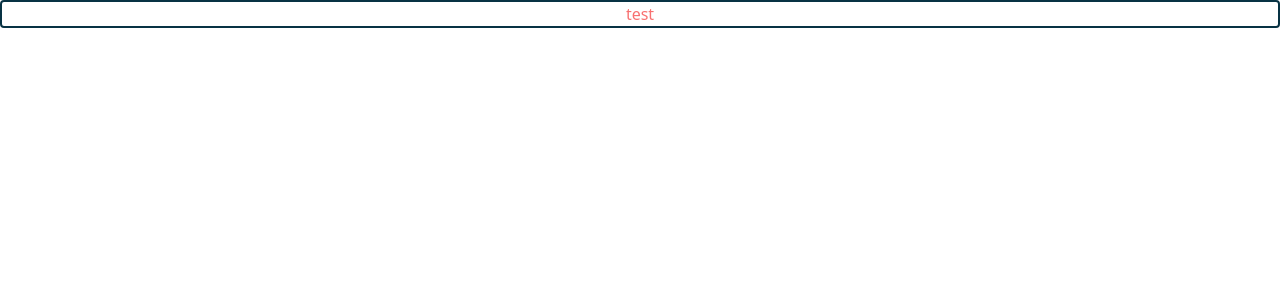
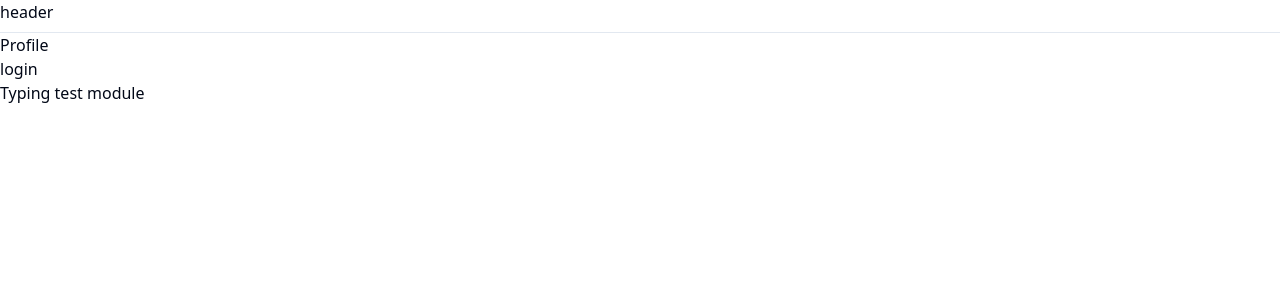
Before and after one commit to 5vver/typing-test-app, a React (Vite) app in the folder client/: page / in a window 1280 px wide. Shown: the top 300 px of the page. Built offline with nearby package versions, Linux system fonts and the light colour scheme; the HTML template or start-up script is replaced by a standard one.

Commit message:
feat: router init & basic routes set up

```diff
--- a/client/package.json
+++ b/client/package.json
@@ -7,10 +7,13 @@
     "dev": "vite",
     "build": "tsc -b && vite build",
     "lint": "eslint . --ext ts,tsx --report-unused-disable-directives --max-warnings 0",
-    "preview": "vite preview"
+    "preview": "vite preview",
+    "generate-routes": "tsr generate",
+    "watch-routes": "tsr watch"
   },
   "dependencies": {
     "@tanstack/react-query": "^5.51.11",
+    "@tanstack/react-router": "^1.45.7",
     "axios": "^1.7.2",
     "class-variance-authority": "^0.7.0",
     "clsx": "^2.1.1",
@@ -22,6 +25,7 @@
     "tailwindcss-animate": "^1.0.7"
   },
   "devDependencies": {
+    "@tanstack/router-cli": "^1.45.7",
     "@tanstack/router-devtools": "^1.45.7",
     "@tanstack/router-plugin": "^1.45.7",
     "@types/node": "^20.14.11",
--- a/client/src/App.tsx
+++ b/client/src/App.tsx
@@ -1,5 +1,17 @@
+import { RouterProvider } from "@tanstack/react-router";
+import { auth } from "@/utils/auth.ts";
+import { createRouter } from "./utils/router.tsx";
+
+const router = createRouter();
+
 function App() {
-  return <div className='rounded border-2 border-cyan-950 text-red-400 text-center'>test</div>;
+  return (
+    <RouterProvider
+      router={router}
+      defaultPreload="intent"
+      context={{ auth }}
+    />
+  );
 }
 
 export default App;
--- /dev/null
+++ b/client/src/routeTree.gen.ts
@@ -0,0 +1,115 @@
+/* prettier-ignore-start */
+
+/* eslint-disable */
+
+// @ts-nocheck
+
+// noinspection JSUnusedGlobalSymbols
+
+// This file is auto-generated by TanStack Router
+
+// Import Routes
+
+import { Route as rootRoute } from './routes/__root'
+import { Route as LoginImport } from './routes/login'
+import { Route as AuthImport } from './routes/_auth'
+import { Route as IndexImport } from './routes/index'
+import { Route as AuthProfileImport } from './routes/_auth.profile'
+
+// Create/Update Routes
+
+const LoginRoute = LoginImport.update({
+  path: '/login',
+  getParentRoute: () => rootRoute,
+} as any)
+
+const AuthRoute = AuthImport.update({
+  id: '/_auth',
+  getParentRoute: () => rootRoute,
+} as any)
+
+const IndexRoute = IndexImport.update({
+  path: '/',
+  getParentRoute: () => rootRoute,
+} as any)
+
+const AuthProfileRoute = AuthProfileImport.update({
+  path: '/profile',
+  getParentRoute: () => AuthRoute,
+} as any)
+
+// Populate the FileRoutesByPath interface
+
+declare module '@tanstack/react-router' {
+  interface FileRoutesByPath {
+    '/': {
+      id: '/'
+      path: '/'
+      fullPath: '/'
+      preLoaderRoute: typeof IndexImport
+      parentRoute: typeof rootRoute
+    }
+    '/_auth': {
+      id: '/_auth'
+      path: ''
+      fullPath: ''
+      preLoaderRoute: typeof AuthImport
+      parentRoute: typeof rootRoute
+    }
+    '/login': {
+      id: '/login'
+      path: '/login'
+      fullPath: '/login'
+      preLoaderRoute: typeof LoginImport
+      parentRoute: typeof rootRoute
+    }
+    '/_auth/profile': {
+      id: '/_auth/profile'
+      path: '/profile'
+      fullPath: '/profile'
+      preLoaderRoute: typeof AuthProfileImport
+      parentRoute: typeof AuthImport
+    }
+  }
+}
+
+// Create and export the route tree
+
+export const routeTree = rootRoute.addChildren({
+  IndexRoute,
+  AuthRoute: AuthRoute.addChildren({ AuthProfileRoute }),
+  LoginRoute,
+})
+
+/* prettier-ignore-end */
+
+/* ROUTE_MANIFEST_START
+{
+  "routes": {
+    "__root__": {
+      "filePath": "__root.tsx",
+      "children": [
+        "/",
+        "/_auth",
+        "/login"
+      ]
+    },
+    "/": {
+      "filePath": "index.tsx"
+    },
+    "/_auth": {
+      "filePath": "_auth.tsx",
+      "children": [
+        "/_auth/profile"
+      ]
+    },
+    "/login": {
+      "filePath": "login.tsx"
+    },
+    "/_auth/profile": {
+      "filePath": "_auth.profile.tsx",
+      "parent": "/_auth"
+    }
+  }
+}
+ROUTE_MANIFEST_END */
--- /dev/null
+++ b/client/src/routes/__root.tsx
@@ -0,0 +1,33 @@
+import { FC } from "react";
+
+import {
+  createRootRouteWithContext,
+  Link,
+  Outlet,
+} from "@tanstack/react-router";
+import { Auth } from "@/utils/auth.ts";
+
+const RootComponent: FC = () => (
+  <div className="flex-col gap-2">
+    <div className="h-8 w-full text-left">header</div>
+    <hr />
+    <div className="flex-col gap-4">
+      <div>
+        <Link to="/profile" preload="intent">
+          Profile
+        </Link>
+      </div>
+      <div>
+        <Link to="/login" preload="intent">
+          login
+        </Link>
+      </div>
+    </div>
+
+    <Outlet />
+  </div>
+);
+
+export const Route = createRootRouteWithContext<{ auth: Auth }>()({
+  component: RootComponent,
+});
--- /dev/null
+++ b/client/src/routes/_auth.profile.tsx
@@ -0,0 +1,11 @@
+import { createFileRoute } from "@tanstack/react-router";
+
+export const Route = createFileRoute("/_auth/profile")({
+  component: ProfileComponent,
+});
+
+function ProfileComponent() {
+  const { username } = Route.useRouteContext();
+
+  return <div>Username: {username}</div>;
+}
--- /dev/null
+++ b/client/src/routes/_auth.tsx
@@ -0,0 +1,14 @@
+import { createFileRoute, redirect } from "@tanstack/react-router";
+
+export const Route = createFileRoute("/_auth")({
+  beforeLoad: ({ context, location }) => {
+    if (context.auth.status !== "loggedIn") {
+      throw redirect({
+        to: "/login",
+        search: { redirectTo: location.pathname },
+      });
+    }
+
+    return { username: context.auth.username };
+  },
+});
--- /dev/null
+++ b/client/src/routes/index.tsx
@@ -0,0 +1,5 @@
+import { createFileRoute } from '@tanstack/react-router'
+
+export const Route = createFileRoute('/')({
+  component: () => <div>Typing test module</div>
+})
--- /dev/null
+++ b/client/src/routes/login.tsx
@@ -0,0 +1,10 @@
+import { createFileRoute } from "@tanstack/react-router";
+import { FC } from "react";
+
+const LoginComponent: FC = () => {
+  return <div>Hello /login!</div>;
+};
+
+export const Route = createFileRoute("/login")({
+  component: LoginComponent,
+});
--- /dev/null
+++ b/client/src/utils/auth.ts
@@ -0,0 +1,24 @@
+export type Auth = {
+  login: (username: string, password: string) => void;
+  logout: () => void;
+  status: "loggedIn" | "loggedOut";
+  username?: string;
+};
+
+const login = (username: string, password: string) => {
+  auth.status = "loggedIn";
+  auth.username = username;
+  console.log(password);
+};
+
+const logout = () => {
+  auth.status = "loggedOut";
+  auth.username = undefined;
+};
+
+export const auth: Auth = {
+  status: "loggedOut",
+  username: undefined,
+  login,
+  logout,
+};
--- /dev/null
+++ b/client/src/utils/router.tsx
@@ -0,0 +1,17 @@
+import { createRouter as createTanStackRouter } from "@tanstack/react-router";
+import { routeTree } from "../routeTree.gen.ts";
+
+export function createRouter() {
+  const router = createTanStackRouter({
+    routeTree,
+    context: { auth: undefined! },
+  });
+
+  return router;
+}
+
+declare module "@tanstack/react-router" {
+  interface Register {
+    router: ReturnType<typeof createRouter>;
+  }
+}
--- a/client/tsconfig.json
+++ b/client/tsconfig.json
@@ -9,6 +9,9 @@
     }
   ],
   "compilerOptions": {
+    "strict": true,
+    "esModuleInterop": true,
+    "jsx": "react-jsx",
     "baseUrl": ".",
     "paths": {
       "@/*": [
```
Also changed, not shown: 1 other file (tests, documents, lock files or other folders).
